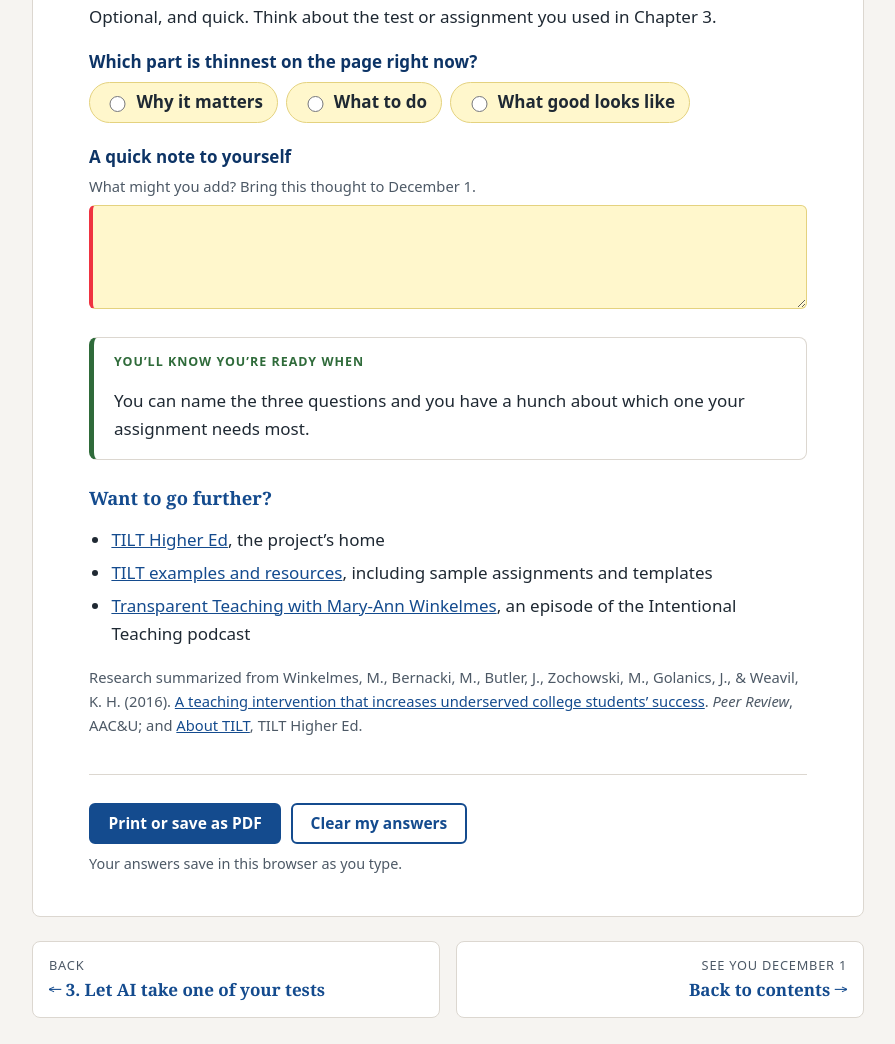
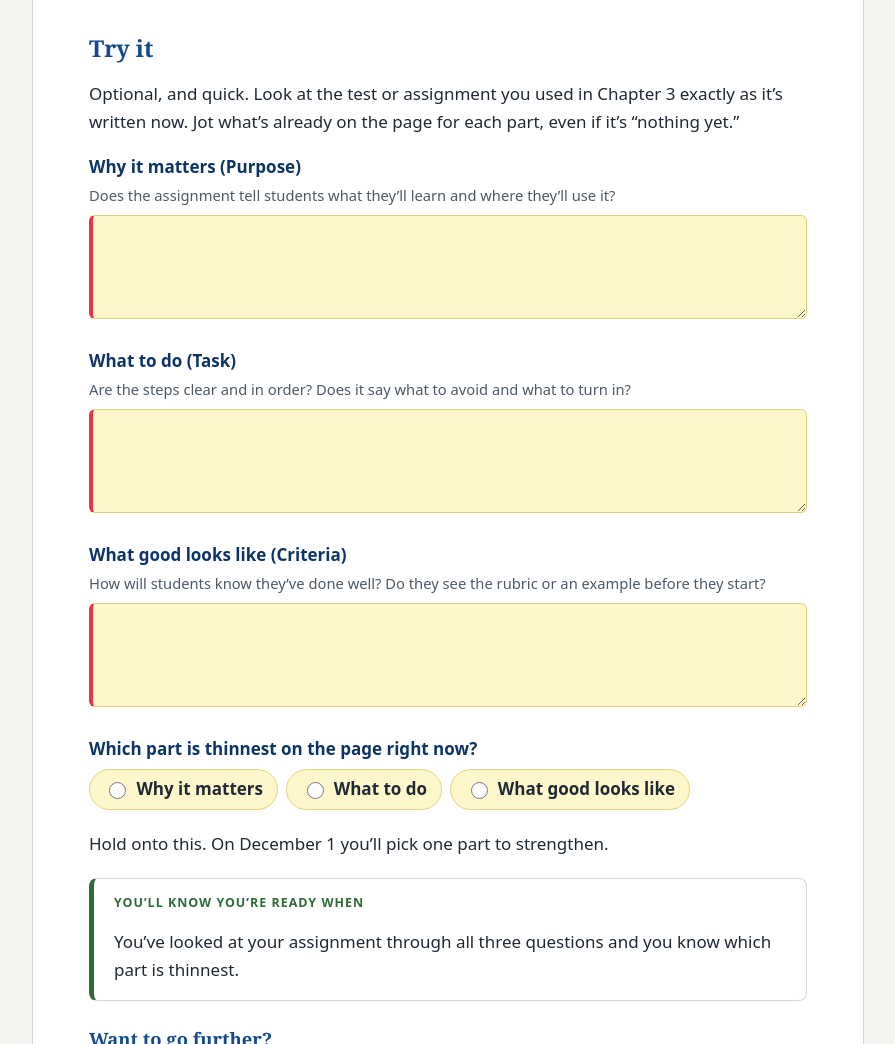
Before and after one commit to OCTC-ID/avte-ai-workbook, a plain HTML site: page chapters/tilt-review.html in a window 1280 px wide. Shown: the part 2627-3671 px from the top of the page, without its empty margins (336-1231 px from the left). Drawn offline with Linux system fonts and the light colour scheme.

Commit message:
Adapt Stephanie's TILT PD materials into the review page
- Table guidance for Purpose, Task, and Criteria expanded from the TILT
  assignment handout (paraphrased, with Kentucky Essential Skills references
  removed for a national audience)
- Try It now checks the Chapter 3 assignment as written, one field per part,
  then asks which part is thinnest
- Links to TILT's teacher framework, design checklist, and "Extending TILT to
  the Whole Test"; credit line notes TILT Higher Ed's CC BY-NC-SA 4.0 license
- Project notes: Chapter 5's revision planner will follow the flow of the
  TILT reflection worksheet

Co-Authored-By: Claude Opus 5.5 <noreply@anthropic.com>
Claude-Session: https://claude.ai/code/session_01SwRag9Y3pCRxNbMX8qfMkM

```diff
--- a/chapters/tilt-review.html
+++ b/chapters/tilt-review.html
@@ -56,17 +56,17 @@
         <tr>
           <th scope="row">Purpose</th>
           <td>Why does this matter?</td>
-          <td>The skill or knowledge they&rsquo;re practicing, and where they&rsquo;ll use it in practice or on the VTNE.</td>
+          <td>What they&rsquo;ll learn, in words they recognize, and where they&rsquo;ll use it after this course: on the job, with clients, or on the VTNE.</td>
         </tr>
         <tr>
           <th scope="row">Task</th>
           <td>What exactly do I do?</td>
-          <td>The steps in order, what to avoid, and what to turn in.</td>
+          <td>The steps in a sensible order, clear action words (list, compare, explain, demonstrate), common mistakes to avoid, and what to turn in.</td>
         </tr>
         <tr>
           <th scope="row">Criteria</th>
           <td>What does good work look like?</td>
-          <td>A checklist or rubric they see ahead of time, ideally with an example of strong work.</td>
+          <td>How excellent work differs from work that&rsquo;s just okay, shared ahead of time as a checklist, rubric, or example. Then students can judge their own work while they&rsquo;re doing it.</td>
         </tr>
       </tbody>
     </table>
@@ -101,7 +101,23 @@
 
     <section class="try" aria-labelledby="try-heading">
       <h2 id="try-heading">Try it</h2>
-      <p>Optional, and quick. Think about the test or assignment you used in Chapter 3.</p>
+      <p>Optional, and quick. Look at the test or assignment you used in Chapter 3 exactly as it&rsquo;s written now. Jot what&rsquo;s already on the page for each part, even if it&rsquo;s &ldquo;nothing yet.&rdquo;</p>
+
+      <div class="field">
+        <label for="tilt-purpose">Why it matters (Purpose)</label>
+        <span class="hint">Does the assignment tell students what they&rsquo;ll learn and where they&rsquo;ll use it?</span>
+        <textarea id="tilt-purpose" data-save="tilt-purpose"></textarea>
+      </div>
+      <div class="field">
+        <label for="tilt-task">What to do (Task)</label>
+        <span class="hint">Are the steps clear and in order? Does it say what to avoid and what to turn in?</span>
+        <textarea id="tilt-task" data-save="tilt-task"></textarea>
+      </div>
+      <div class="field">
+        <label for="tilt-criteria">What good looks like (Criteria)</label>
+        <span class="hint">How will students know they&rsquo;ve done well? Do they see the rubric or an example before they start?</span>
+        <textarea id="tilt-criteria" data-save="tilt-criteria"></textarea>
+      </div>
 
       <fieldset>
         <legend>Which part is thinnest on the page right now?</legend>
@@ -111,24 +127,22 @@
           <label><input type="radio" name="tilt-thin" value="criteria" data-save="tilt-thin"> What good looks like</label>
         </div>
       </fieldset>
-      <div class="field">
-        <label for="tilt-note">A quick note to yourself</label>
-        <span class="hint">What might you add? Bring this thought to December 1.</span>
-        <textarea id="tilt-note" data-save="tilt-note"></textarea>
-      </div>
+      <p>Hold onto this. On December 1 you&rsquo;ll pick one part to strengthen.</p>
 
       <div class="card ready">
         <span class="card-label">You&rsquo;ll know you&rsquo;re ready when</span>
-        <p>You can name the three questions and you have a hunch about which one your assignment needs most.</p>
+        <p>You&rsquo;ve looked at your assignment through all three questions and you know which part is thinnest.</p>
       </div>
 
       <h3>Want to go further?</h3>
       <ul>
-        <li><a href="https://tilthighered.com/">TILT Higher Ed</a>, the project&rsquo;s home</li>
-        <li><a href="https://www.tilthighered.com/resources">TILT examples and resources</a>, including sample assignments and templates</li>
+        <li><a href="https://bdl2jezatgadvbda.public.blob.vercel-storage.com/pdf/TILT%20Framework%20for%20Teachers.pdf">TILT Framework for Teachers</a>, the transparent assignment template (PDF)</li>
+        <li><a href="https://bdl2jezatgadvbda.public.blob.vercel-storage.com/pdf/Checklist%20for%20Designing%20Transparent%20Assignments.pdf">Checklist for Designing Transparent Assignments</a> (PDF)</li>
+        <li><a href="https://bdl2jezatgadvbda.public.blob.vercel-storage.com/pdf/Extending%20TILT%20to%20the%20Whole%20Test%20%28Horelick%202026%29.pdf">Extending TILT to the Whole Test</a>, for quizzes and exams (PDF)</li>
+        <li><a href="https://www.tilthighered.com/resources">All TILT examples and resources</a>, including sample assignments</li>
         <li><a href="https://intentionalteaching.buzzsprout.com/2069949/11997464-transparent-teaching-with-mary-ann-winkelmes">Transparent Teaching with Mary-Ann Winkelmes</a>, an episode of the Intentional Teaching podcast</li>
       </ul>
-      <p class="hint">Research summarized from Winkelmes, M., Bernacki, M., Butler, J., Zochowski, M., Golanics, J., &amp; Weavil, K. H. (2016). <a href="http://www.aacu.org/peerreview/2016/winter-spring/Winkelmes">A teaching intervention that increases underserved college students&rsquo; success</a>. <em>Peer Review</em>, AAC&amp;U; and <a href="https://www.tilthighered.com/abouttilt">About TILT</a>, TILT Higher Ed.</p>
+      <p class="hint">The questions on this page are adapted from TILT Higher Ed materials by Mary-Ann Winkelmes, shared under <a href="https://creativecommons.org/licenses/by-nc-sa/4.0/">CC BY-NC-SA 4.0</a>. Research summarized from Winkelmes, M., Bernacki, M., Butler, J., Zochowski, M., Golanics, J., &amp; Weavil, K. H. (2016). <a href="http://www.aacu.org/peerreview/2016/winter-spring/Winkelmes">A teaching intervention that increases underserved college students&rsquo; success</a>. <em>Peer Review</em>, AAC&amp;U; and <a href="https://www.tilthighered.com/abouttilt">About TILT</a>, TILT Higher Ed.</p>
 
       <div class="page-tools">
         <div class="btn-row">
```
Also changed, not shown: 1 other file.
